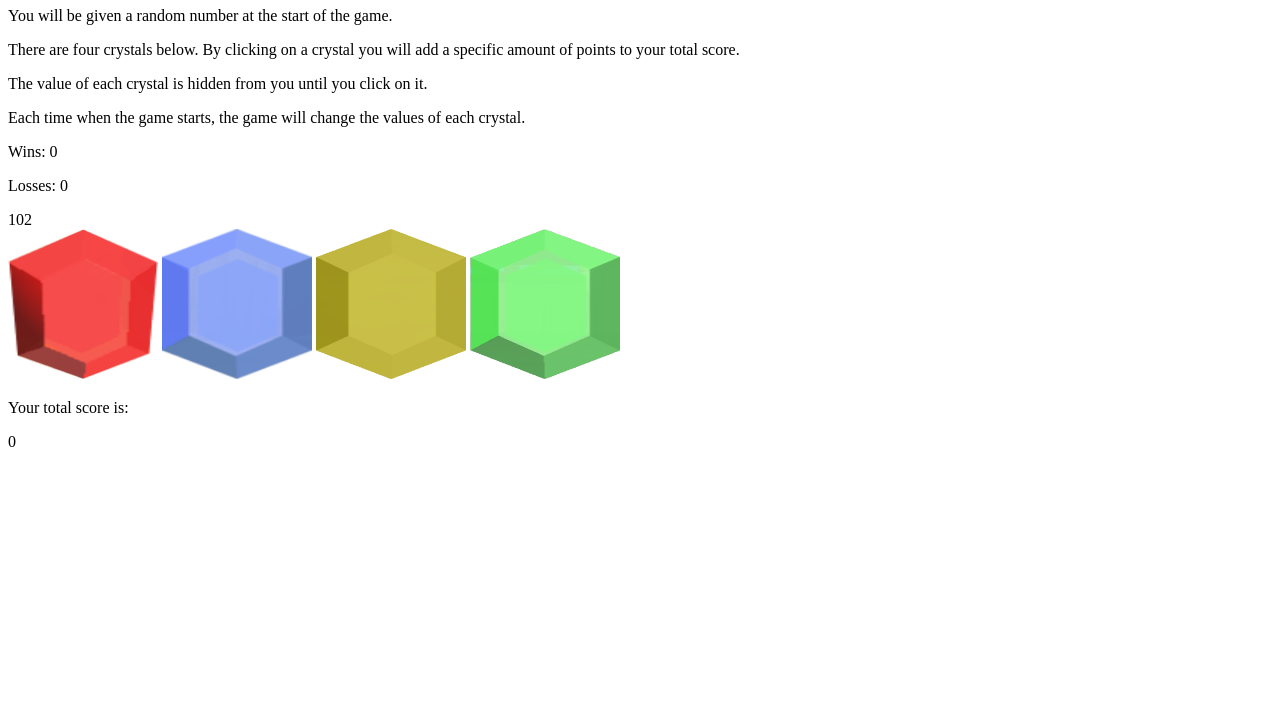
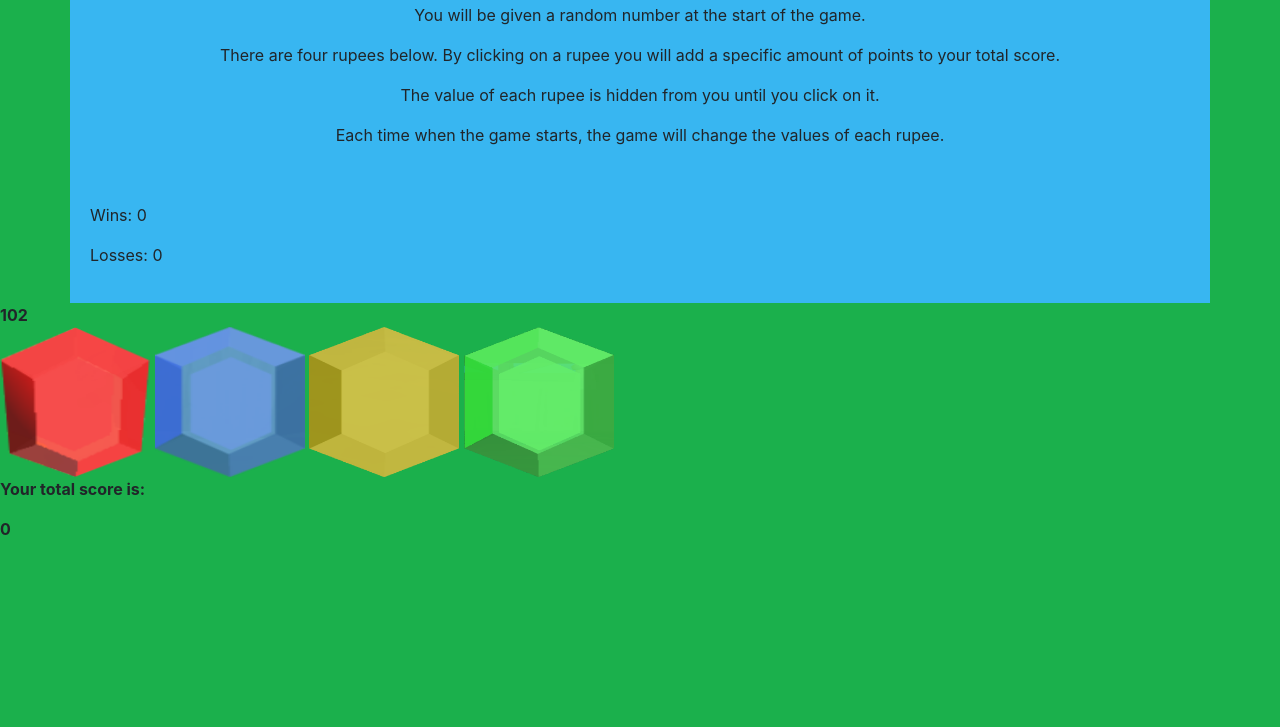
Before and after one commit to Swinsanity/unit-4-game, a plain HTML site: page index.html in a window 1280 px wide. Shown: the part 73-800 px from the top of the page. Drawn offline with nearby package versions, Linux system fonts and the light colour scheme.

Commit message:
Added sound effects and style

```diff
--- a/assets/css/style.css
+++ b/assets/css/style.css
@@ -2,3 +2,28 @@
     height: 150px;
     width: 150px;
 }
+
+body {
+    background-color: #1bb04c;
+}
+
+.container {
+    background-color: #38b6f1;
+    padding: 20px;
+    text-align: center;
+
+}
+
+.container-sm {
+    background-color: #38b6f1;
+    padding: 20px;
+}
+
+h1 {
+    color: #bd70d2;
+}
+
+
+.bolded {
+    font-weight:bold
+}
--- a/assets/javascript/game.js
+++ b/assets/javascript/game.js
@@ -18,6 +18,8 @@ $(document).ready(function () {
     var randomNumber = 19 + Math.floor(Math.random() * 120);
     var wins = 0;
     var losses = 0;
+    var winAudio = new Audio("assets/audio/victory.wav");
+    var loseAudio = new Audio("assets/audio/scream.wav");
 
 
     $("#randomNumber").html(function () {
@@ -36,6 +38,7 @@ $(document).ready(function () {
             randomGold = Math.floor((Math.random() * 12) + 1);
             randomEmerald = Math.floor((Math.random() * 12) + 1);
             currentNumber = 0;
+            winAudio.play();
             alert("You win!");
 
 
@@ -49,7 +52,7 @@ $(document).ready(function () {
             randomGold = Math.floor((Math.random() * 12) + 1);
             randomEmerald = Math.floor((Math.random() * 12) + 1);
             currentNumber = 0;
-
+            loseAudio.play();
             alert("You lose!");
         };
     }
--- a/index.html
+++ b/index.html
@@ -1,34 +1,47 @@
 <!DOCTYPE html>
 <html lang="en">
+
 <head>
     <meta charset="UTF-8">
     <meta name="viewport" content="width=device-width, initial-scale=1.0">
+    <link rel="stylesheet" href="https://stackpath.bootstrapcdn.com/bootstrap/4.4.1/css/bootstrap.min.css"
+        integrity="sha384-Vkoo8x4CGsO3+Hhxv8T/Q5PaXtkKtu6ug5TOeNV6gBiFeWPGFN9MuhOf23Q9Ifjh" crossorigin="anonymous">
     <link rel="stylesheet" type="text/css" href="assets/css/style.css">
-    <title>Crystal Collectors Game!</title>
+    <title>Rupee Collector Game!</title>
 </head>
+
 <body>
-    <h1>Crystal Collector!</h1>
+    <h1>Rupee Collector!</h1>
 
-    <p>You will be given a random number at the start of the game.</p>
+    <div class="container"> <p>You will be given a random number at the start of the game.</p>
 
-    <p>There are four crystals below. By clicking on a crystal you will add a specific amount of points to your total score.</p>
+        <p>There are four rupees below. By clicking on a rupee you will add a specific amount of points to your total
+            score.</p>
 
-    <p>The value of each crystal is hidden from you until you click on it.</p>
+        <p>The value of each rupee is hidden from you until you click on it.</p>
 
-    <p>Each time when the game starts, the game will change the values of each crystal.</p>
+        <p>Each time when the game starts, the game will change the values of each rupee.</p>
+    </div>
 
-    <p>Wins: <span id="wins">0</span></p>
-    <p>Losses: <span id="losses">0</span></p>
+    <div class="container-sm"> <p>Wins: <span id="wins">0</span></p>
+        <p>Losses: <span id="losses">0</span></p>
 
-    <div id="randomNumber"></div>
+    </div>
 
-    <img class="crystal" id="ruby" src="assets/images/ruby.png"> <img class="crystal" id="sapphire" src="assets/images/sapphire.png"> <img class="crystal" id="gold" src="assets/images/gold.png"> <img class="crystal" id="emerald" src="assets/images/emerald.png">
 
-    <p>Your total score is:</p>
 
-    <div id="currentNumber">0</div>
+    <div class="bolded" id="randomNumber"></div>
+
+    <img class="crystal" id="ruby" src="assets/images/ruby.png"> <img class="crystal" id="sapphire"
+        src="assets/images/sapphire.png"> <img class="crystal" id="gold" src="assets/images/gold.png"> <img
+        class="crystal" id="emerald" src="assets/images/emerald.png">
+
+    <p class="bolded">Your total score is:</p>
+
+    <div class="bolded" id="currentNumber">0</div>
 
     <script src="https://ajax.googleapis.com/ajax/libs/jquery/3.4.1/jquery.min.js"></script>
     <script src="assets/javascript/game.js"></script>
 </body>
+
 </html>
```
